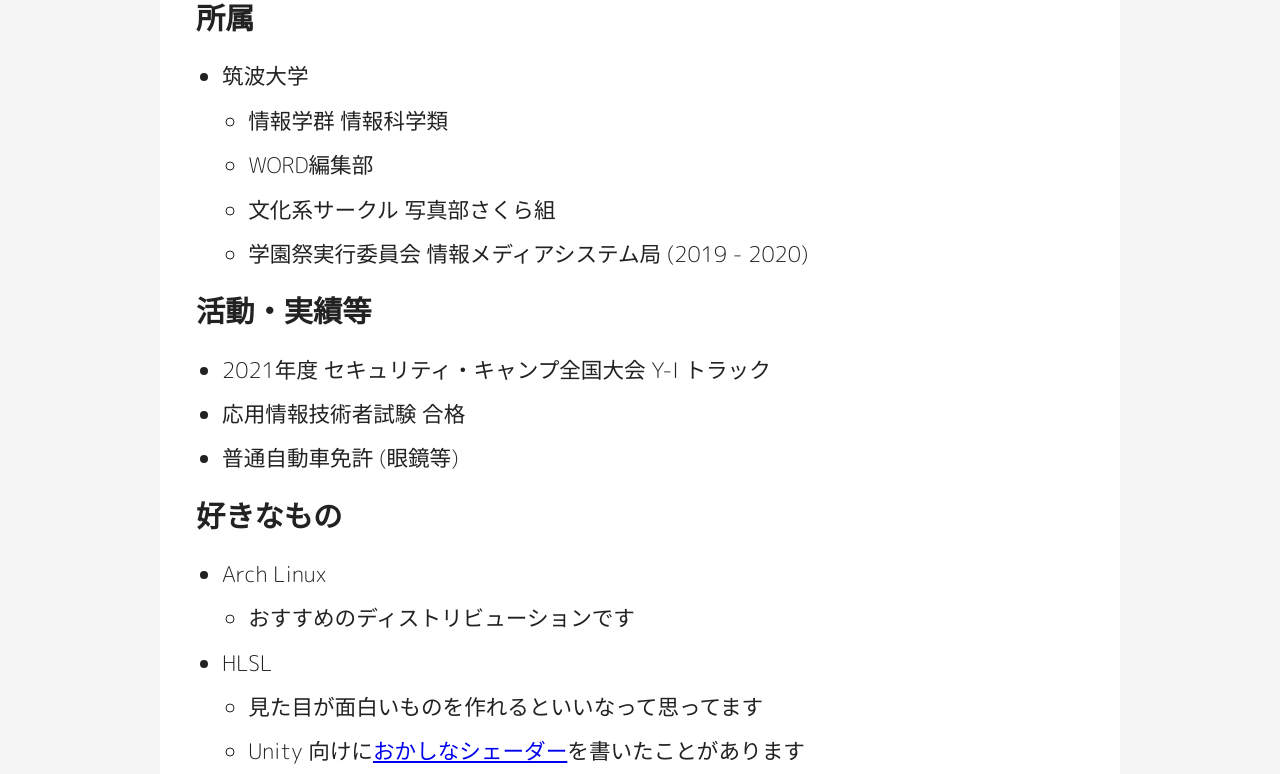
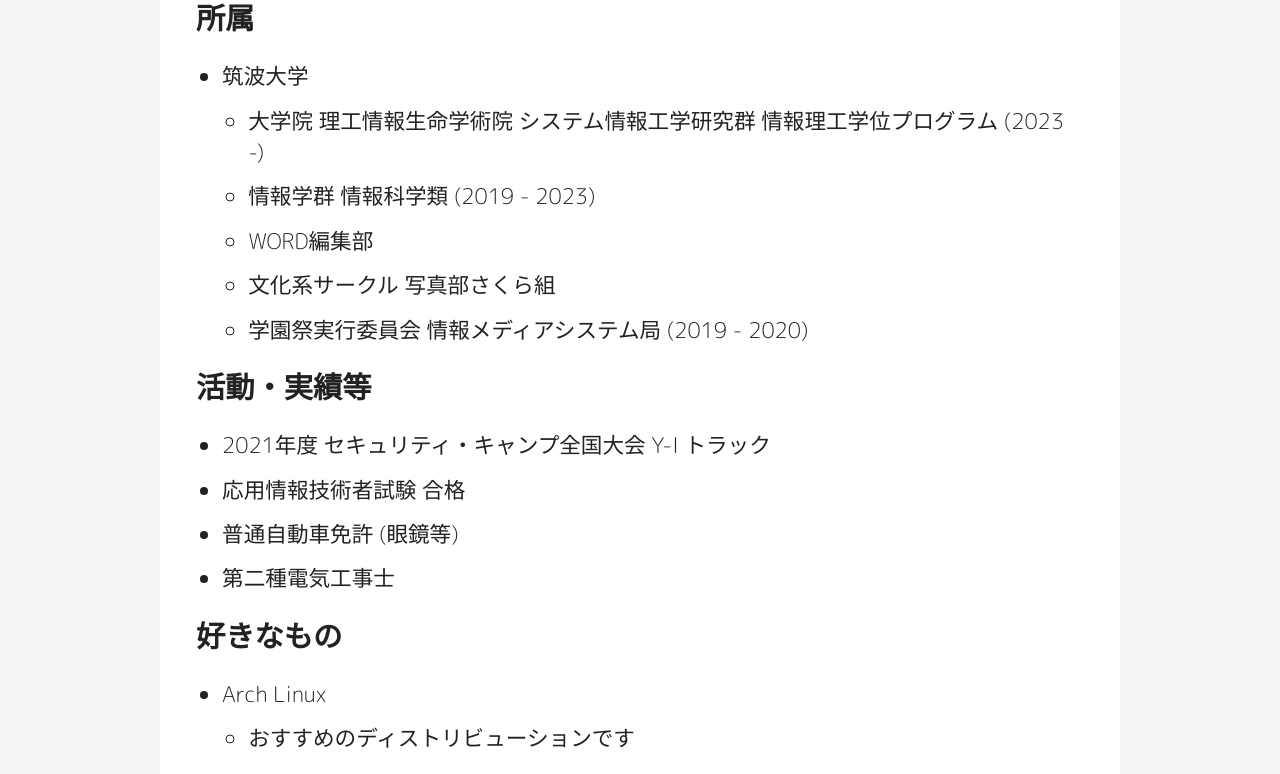
Before and after one commit to sh1mc/www.sh1m.com, a Gatsby site: page /portfolio in a window 1280 px wide. Shown: the part 246-1020 px from the top of the page. Built offline with nearby package versions, Linux system fonts and the light colour scheme; Gatsby itself is replaced by a stand-in of ours; a web font is replaced by a local one.

Commit message:
upate info

```diff
--- a/src/pages/portfolio.tsx
+++ b/src/pages/portfolio.tsx
@@ -12,7 +12,8 @@
             <Li>
                 筑波大学
                 <Ul>
-                    <Li>情報学群 情報科学類</Li>
+                    <Li>大学院 理工情報生命学術院 システム情報工学研究群 情報理工学位プログラム (2023 -)</Li>
+                    <Li>情報学群 情報科学類 (2019 - 2023)</Li>
                     <Li>WORD編集部</Li>
                     <Li>文化系サークル 写真部さくら組</Li>
                     <Li>
@@ -26,6 +27,7 @@
             <Li>2021年度 セキュリティ・キャンプ全国大会 Y-I トラック</Li>
             <Li>応用情報技術者試験 合格</Li>
             <Li>普通自動車免許 (眼鏡等)</Li>
+            <Li>第二種電気工事士</Li>
         </Ul>
 
         <Heading2>好きなもの</Heading2>
```
